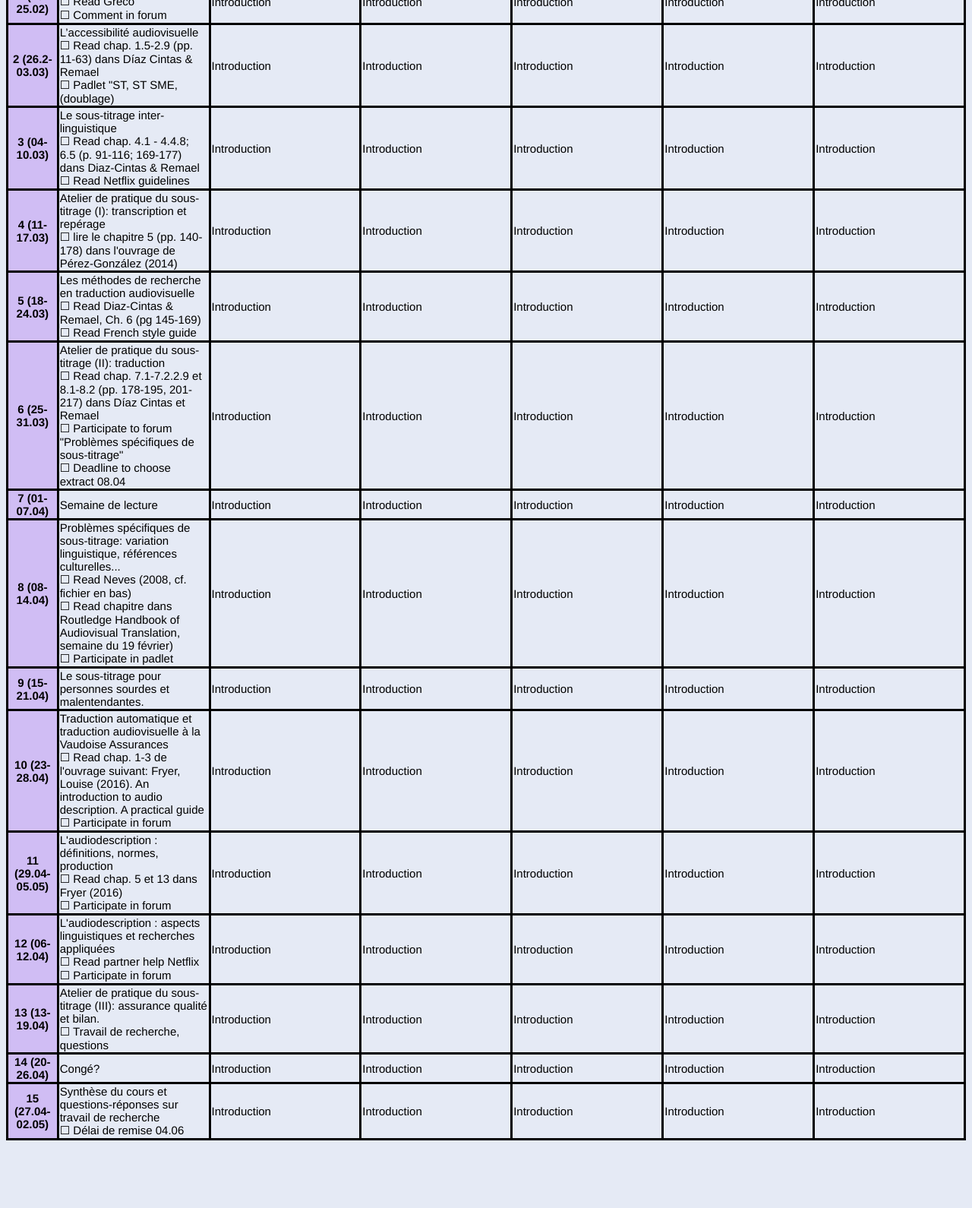
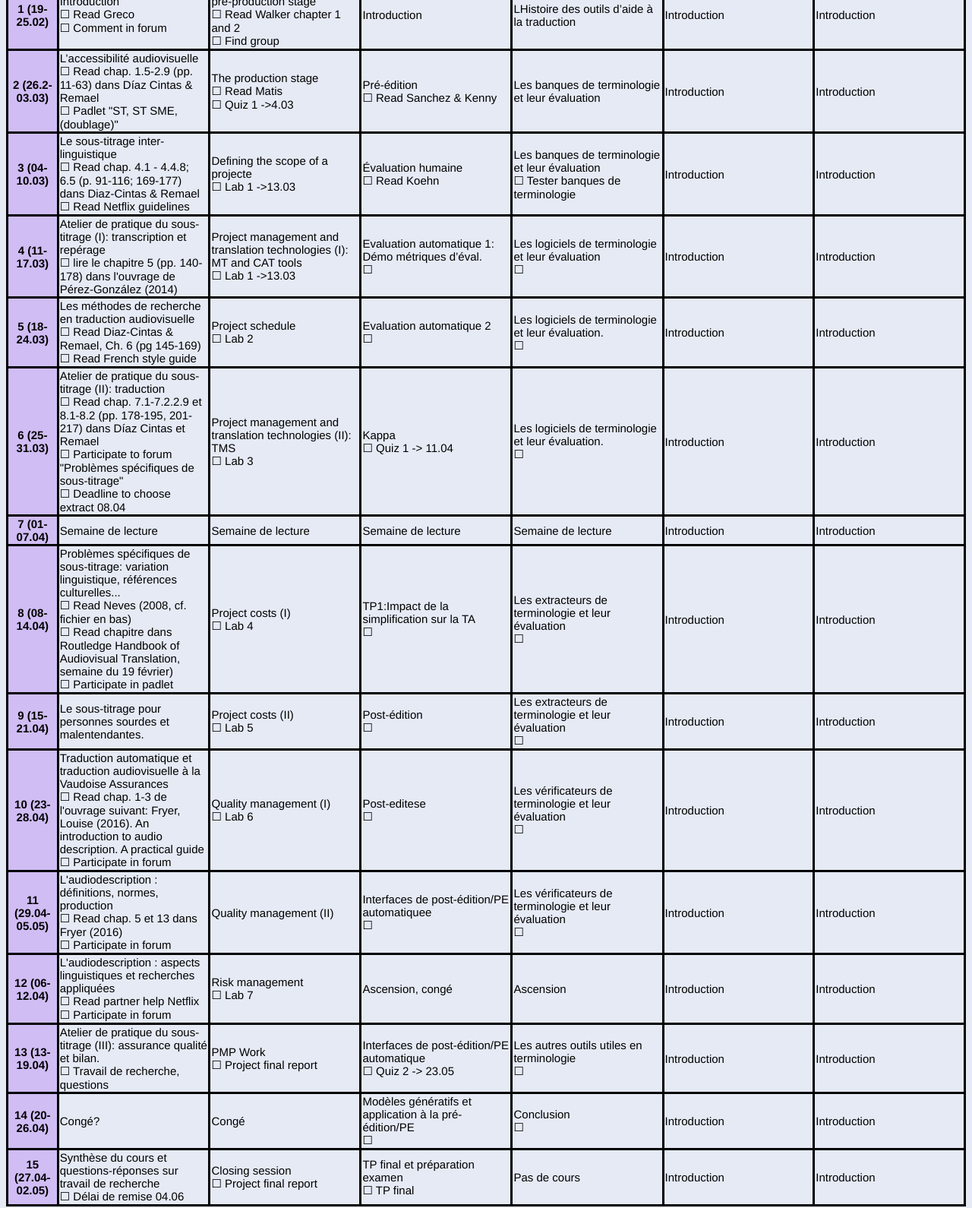
Before and after one commit to Laurie-Chevallier/Laurie-Chevallier.github.io, a plain HTML site: page index.html in a window 1280 px wide. Shown: the part 188-1778 px from the top of the page at 76% size. Before the commit the page ends 1697 px from the top, so only its background shows below. Drawn offline with Linux system fonts and the light colour scheme.

Commit message:
Update index.html

```diff
--- a/index.html
+++ b/index.html
@@ -52,35 +52,41 @@
 					<div>&#9744; Read Greco</div>
 					<div>&#9744; Comment in forum</div>
 				</td>
-				<td>Introduction
+				<td><div>The project life cycle and the pre‐production stage</div>
+					<div>&#9744; Read Walker chapter 1 and 2</div>
+					<div>&#9744; Find group</div>
+				</td>
+				<td><div>Introduction</div>
+				</td>
+				<td><div>LHistoire des outils d’aide à la traduction</div>
+
 				</td>
 				<td>Introduction
 				</td>
 				<td>Introduction
 				</td>
-				<td>Introduction
-				</td>
-				<td>Introduction
-				</td>
-			<tr>
+			</tr>
 			<tr>
 				<th>2 (26.2-03.03)
 				</th>
 				<td><div>L’accessibilité audiovisuelle</div>
 					<div>&#9744; Read chap. 1.5-2.9 (pp. 11-63) dans Díaz Cintas &amp; Remael </div>
-					<div>&#9744; Padlet "ST, ST SME, (doublage)</div>
+					<div>&#9744; Padlet "ST, ST SME, (doublage)"</div>
+				</td>
+				<td><div>The production stage</div>
+					<div>&#9744; Read Matis</div>
+					<div>&#9744; Quiz 1 ->4.03</div>
+				</td>
+				<td><div>Pré-édition</div>
+					<div>&#9744; Read Sanchez &amp; Kenny</div>
+				</td>
+				<td><div>Les banques de terminologie et leur évaluation</div>
 				</td>
 				<td>Introduction
 				</td>
 				<td>Introduction
 				</td>
-				<td>Introduction
-				</td>
-				<td>Introduction
-				</td>
-				<td>Introduction
-				</td>
-			<tr>
+			</tr>
 			<tr>
 				<th>3 (04-10.03)
 				</th>
@@ -88,34 +94,40 @@
 					<div>&#9744; Read chap. 4.1 - 4.4.8; 6.5 (p. 91-116; 169-177) dans Diaz-Cintas &amp; Remael </div>
 					<div>&#9744; Read Netflix guidelines</div>
 				</td>
-				<td>Introduction
+				<td><div>Defining the scope of a projecte</div>
+					<div>&#9744; Lab 1 ->13.03</div>
+				</td>
+				<td><div>Évaluation humaine</div>
+					<div>&#9744; Read Koehn</div>
+				</td>
+				<td><div>Les banques de terminologie et leur évaluation</div>
+					<div>&#9744; Tester banques de terminologie</div>
 				</td>
 				<td>Introduction
 				</td>
 				<td>Introduction
 				</td>
-				<td>Introduction
-				</td>
-				<td>Introduction
-				</td>
-			<tr>
+			</tr>
 			<tr>
 				<th>4 (11-17.03)
 				</th>
 				<td><div>Atelier de pratique du sous-titrage (I): transcription et repérage</div>
 					<div>&#9744; lire le chapitre 5 (pp. 140-178) dans l'ouvrage de Pérez-González (2014) </div>
 				</td>
-				<td>Introduction
+				<td><div>Project management and translation technologies (I): MT and CAT tools </div>
+					<div>&#9744; Lab 1 ->13.03</div>
+				</td>
+				<td><div>Evaluation automatique 1: Démo métriques d’éval.</div>
+					<div>&#9744; </div>
+				</td>
+				<td><div>Les logiciels de terminologie et leur évaluation</div>
+					<div>&#9744; </div>
 				</td>
 				<td>Introduction
 				</td>
 				<td>Introduction
 				</td>
-				<td>Introduction
-				</td>
-				<td>Introduction
-				</td>
-			<tr>
+			</tr>
 			<tr>
 				<th>5 (18-24.03)
 				</th>
@@ -124,17 +136,20 @@
 					<div>&#9744; Read French style guide</div>
 
 				</td>
-				<td>Introduction
+				<td><div>Project schedule </div>
+					<div>&#9744; Lab 2</div>
+				</td>
+				<td><div>Evaluation automatique 2</div>
+					<div>&#9744; </div>
+				</td>
+				<td><div>Les logiciels de terminologie et leur évaluation.</div>
+					<div>&#9744; </div>
 				</td>
 				<td>Introduction
 				</td>
 				<td>Introduction
 				</td>
-				<td>Introduction
-				</td>
-				<td>Introduction
-				</td>
-			<tr>
+			</tr>
 			<tr>
 				<th>6 (25-31.03)
 				</th>
@@ -143,33 +158,36 @@
 					<div>&#9744; Participate to forum "Problèmes spécifiques de sous-titrage"</div>
 					<div>&#9744; Deadline to choose extract 08.04</div>
 				</td>
-				<td>Introduction
+				<td><div>Project management and translation technologies (II): TMS  </div>
+					<div>&#9744; Lab 3</div>
+				</td>
+				<td><div>Kappa</div>
+					<div>&#9744; Quiz 1 -> 11.04</div>
+				</td>
+				<td><div>Les logiciels de terminologie et leur évaluation.</div>
+					<div>&#9744; </div>
 				</td>
 				<td>Introduction
 				</td>
 				<td>Introduction
 				</td>
-				<td>Introduction
-				</td>
-				<td>Introduction
-				</td>
-			<tr>
+			</tr>
 			<tr>
 				<th>7 (01-07.04)
 				</th>
+				<td>Semaine de lecture
+				</td>
+				<td>Semaine de lecture
+				</td>
+				<td>Semaine de lecture
+				</td>
 				<td>Semaine de lecture
 				</td>
 				<td>Introduction
 				</td>
 				<td>Introduction
 				</td>
-				<td>Introduction
-				</td>
-				<td>Introduction
-				</td>
-				<td>Introduction
-				</td>
-			<tr>
+			</tr>
 			<tr>
 				<th>8 (08-14.04)
 				</th>
@@ -178,35 +196,40 @@
 					<div>&#9744; Read chapitre dans Routledge Handbook of Audiovisual Translation, semaine du 19 février)</div>
 					<div>&#9744; Participate in padlet</div>
 				</td>
-				<td>Introduction
+				<td><div>Project costs (I)</div>
+					<div>&#9744; Lab 4</div>
+				</td>
+				<td><div>TP1:Impact de la simplification sur la TA</div>
+					<div>&#9744; </div>
+				</td>
+				<td><div>Les extracteurs de terminologie et leur évaluation</div>
+					<div>&#9744; </div>
 				</td>
 				<td>Introduction
 				</td>
 				<td>Introduction
 				</td>
-				<td>Introduction
-				</td>
-				<td>Introduction
-				</td>
-			<tr>
-
+			</tr>
 			<tr>
 				<th>9 (15-21.04)
 				</th>
 				<td><div>Le sous-titrage pour personnes sourdes et malentendantes.</div>
 
 				</td>
-				<td>Introduction
+				<td><div>Project costs (II)</div>
+					<div>&#9744; Lab 5</div>
+				</td>
+				<td><div> Post-édition</div>
+					<div>&#9744; </div>
+				</td>
+				<td><div>Les extracteurs de terminologie et leur évaluation</div>
+					<div>&#9744; </div>
 				</td>
 				<td>Introduction
 				</td>
 				<td>Introduction
 				</td>
-				<td>Introduction
-				</td>
-				<td>Introduction
-				</td>
-			<tr>
+			</tr>
 			<tr>
 				<th>10 (23-28.04)
 				</th>
@@ -214,18 +237,21 @@
 					<div>&#9744; Read chap. 1-3 de l'ouvrage suivant: Fryer, Louise (2016). An introduction to audio description. A practical guide</div>
 					<div>&#9744; Participate in forum</div>
 				</td>
+				<td><div>Quality management (I)</div>
+					<div>&#9744; Lab 6</div>
+				</td>
+				<td><div>Post-editese</div>
+					<div>&#9744; </div>
+
+				</td>
+				<td><div>Les vérificateurs de terminologie et leur évaluation</div>
+					<div>&#9744; </div>
 				</td>
 				<td>Introduction
 				</td>
 				<td>Introduction
 				</td>
-				<td>Introduction
-				</td>
-				<td>Introduction
-				</td>
-				<td>Introduction
-				</td>
-			<tr>
+			</tr>
 			<tr>
 				<th>11 (29.04-05.05)
 				</th>
@@ -233,17 +259,20 @@
 					<div>&#9744; Read chap. 5 et 13 dans Fryer (2016)</div>
 					<div>&#9744; Participate in forum</div>
 				</td>
-				<td>Introduction
+				<td><div>Quality management (II)</div>
+
+				</td>
+				<td><div>Interfaces de post-édition/PE automatiquee</div>
+					<div>&#9744; </div>
+				</td>
+				<td><div>Les vérificateurs de terminologie et leur évaluation</div>
+					<div>&#9744; </div>
 				</td>
 				<td>Introduction
 				</td>
 				<td>Introduction
 				</td>
-				<td>Introduction
-				</td>
-				<td>Introduction
-				</td>
-			<tr>
+			</tr>
 			<tr>
 				<th>12 (06-12.04)
 				</th>
@@ -251,17 +280,18 @@
 					<div>&#9744; Read partner help Netflix</div>
 					<div>&#9744; Participate in forum</div>
 				</td>
-				<td>Introduction
+				<td><div>Risk management</div>
+					<div>&#9744; Lab 7</div>
+				</td>
+				<td><div>Ascension, congé</div>
+				</td>
+				<td>Ascension
 				</td>
 				<td>Introduction
 				</td>
 				<td>Introduction
 				</td>
-				<td>Introduction
-				</td>
-				<td>Introduction
-				</td>
-			<tr>
+			</tr>
 			<tr>
 				<th>13 (13-19.04)
 				</th>
@@ -269,33 +299,40 @@
 					<div>&#9744; Travail de recherche, questions</div>
 
 				</td>
-				<td>Introduction
+				<td><div>PMP Work</div>
+					<div>&#9744; Project final report</div>
+				</td>
+				<td><div> Interfaces de post-édition/PE automatique</div>
+					<div>&#9744; Quiz 2 -> 23.05</div>
+
+				</td>
+				<td><div>Les autres outils utiles en terminologie</div>
+					<div>&#9744; </div>
 				</td>
 				<td>Introduction
 				</td>
 				<td>Introduction
 				</td>
-				<td>Introduction
-				</td>
-				<td>Introduction
-				</td>
-			<tr>
+			</tr>
 			<tr>
 				<th>14 (20-26.04)
 				</th>
 				<td>Congé?
 				</td>
-				<td>Introduction
+				<td>Congé
+				</td>
+				<td><div>Modèles génératifs et application à la pré-édition/PE</div>
+					<div>&#9744; </div>
+
+				</td>
+				<td><div>Conclusion</div>
+					<div>&#9744; </div>
 				</td>
 				<td>Introduction
 				</td>
 				<td>Introduction
 				</td>
-				<td>Introduction
-				</td>
-				<td>Introduction
-				</td>
-			<tr>
+			</tr>
 			<tr>
 				<th>15 (27.04-02.05)
 				</th>
@@ -303,17 +340,20 @@
 					<div>&#9744; Délai de remise 04.06</div>
 
 				</td>
-				<td>Introduction
+				<td><div>Closing session</div>
+					<div>&#9744; Project final report</div>
+				</td>
+				<td><div>TP final et préparation   examen</div>
+					<div>&#9744; TP final</div>
+
+				</td>
+				<td><div>Pas de cours</div>
 				</td>
 				<td>Introduction
 				</td>
 				<td>Introduction
 				</td>
-				<td>Introduction
-				</td>
-				<td>Introduction
-				</td>
-			<tr>
+			</tr>
 		</table>
 	</body>
 </html>
```
